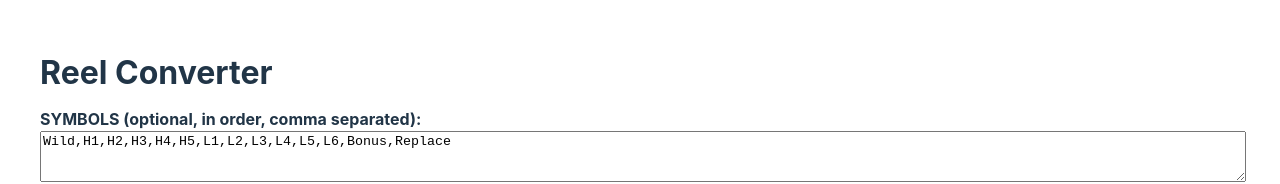
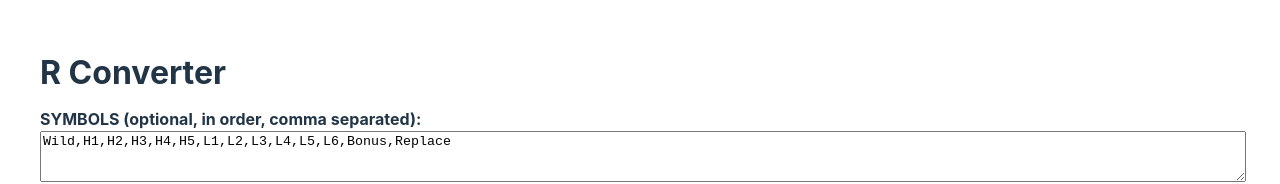
Before and after one commit to tsuriyathep/vite-reel-convert, a Vue app: page / in a window 1280 px wide. Shown: the top 184 px of the page. Built offline with nearby package versions, Linux system fonts and the light colour scheme.

Commit message:
1 file modified

```diff
--- a/src/App.vue
+++ b/src/App.vue
@@ -5,7 +5,7 @@ import ReelConverter from './components/ReelConverter.vue';
 </script>
 
 <template>
-  <h1>Reel Converter</h1>
+  <h1>R Converter</h1>
   <ReelConverter />
 </template>
 
```
